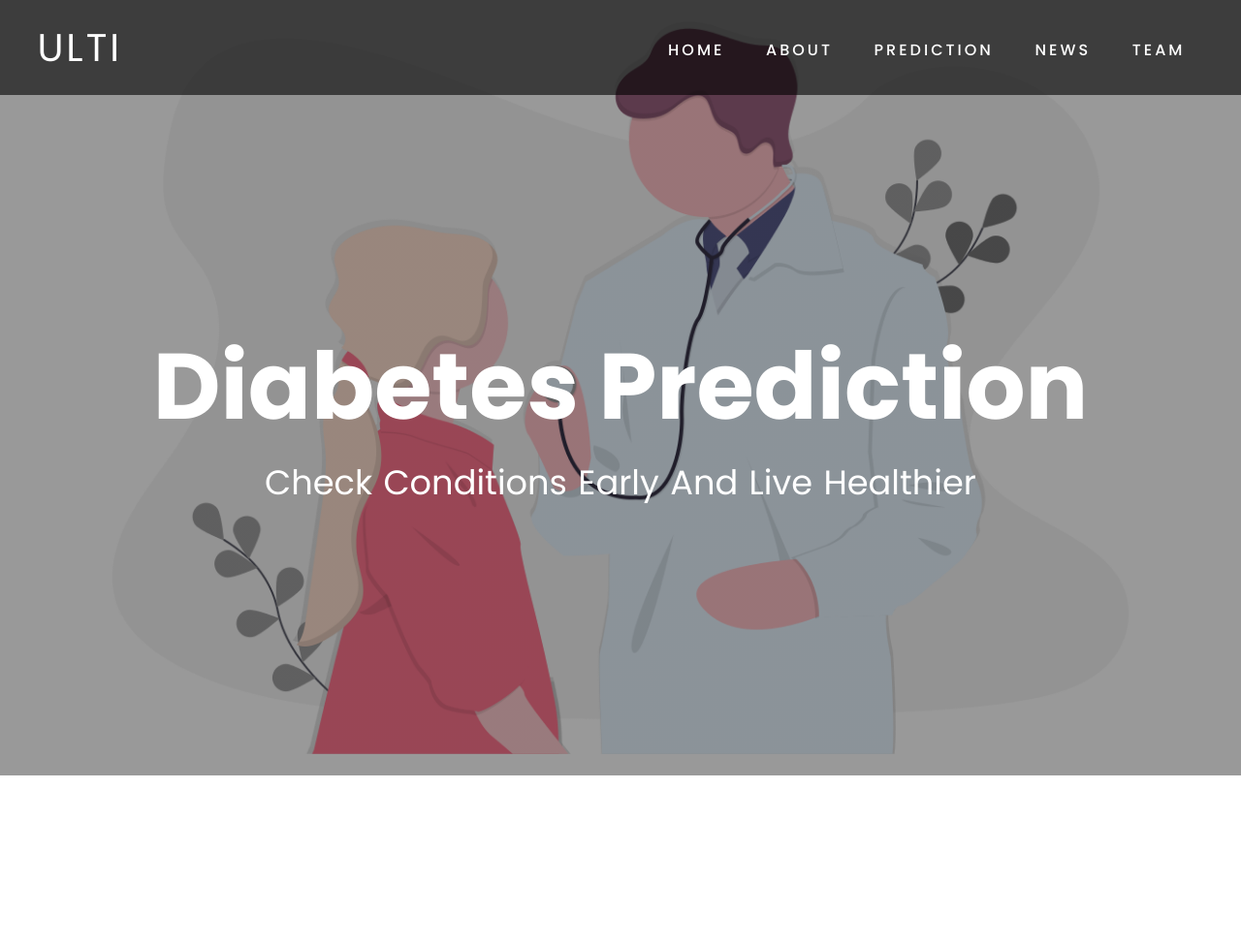
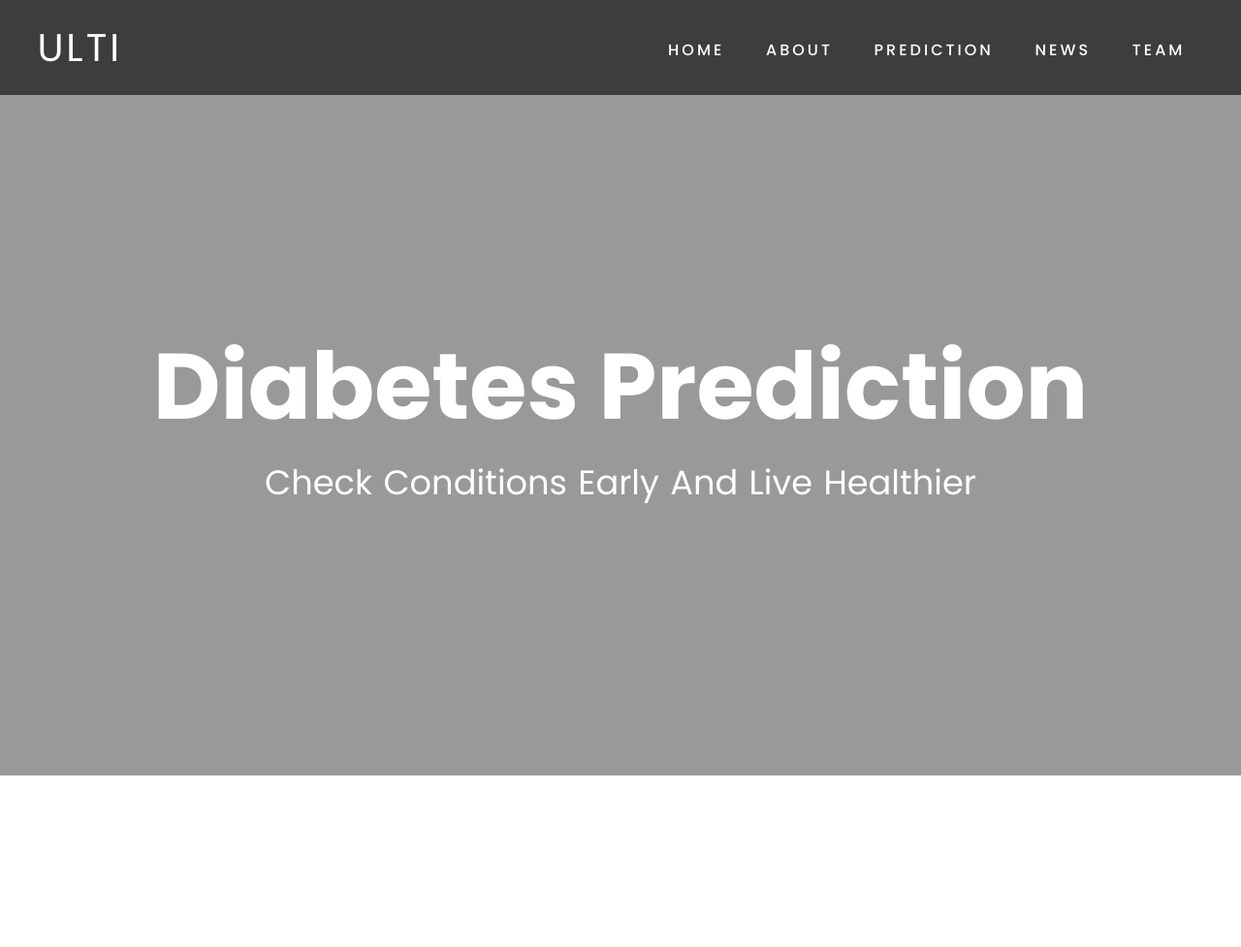
Before and after one commit to Kelompok-ular-3/web-diabetes, a Flask app: page / in a window 1280 px wide. Shown: the top 977 px of the page at 97% size. Run offline with Flask 2, Linux system fonts and the light colour scheme; some libraries are stand-ins or nearby versions; some web fonts are replaced.

Commit message:
edit home pada html

```diff
--- a/templates/index.html
+++ b/templates/index.html
@@ -43,7 +43,7 @@
         /* header */
         header {
         min-height: 100vh;
-        background-image: linear-gradient(rgba(0, 0, 0, 0.4), rgba(0, 0, 0, 0.4)), url(../images/gambar14.png) center/cover no-repeat fixed;
+        background-image: linear-gradient(rgba(0, 0, 0, 0.4), rgba(0, 0, 0, 0.4));
         display: flex;
         flex-direction: column;
         justify-content: stretch;
```
